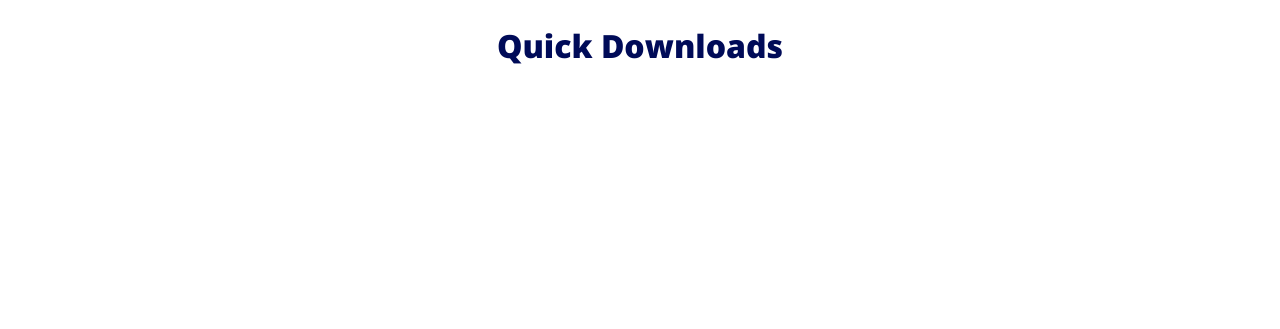
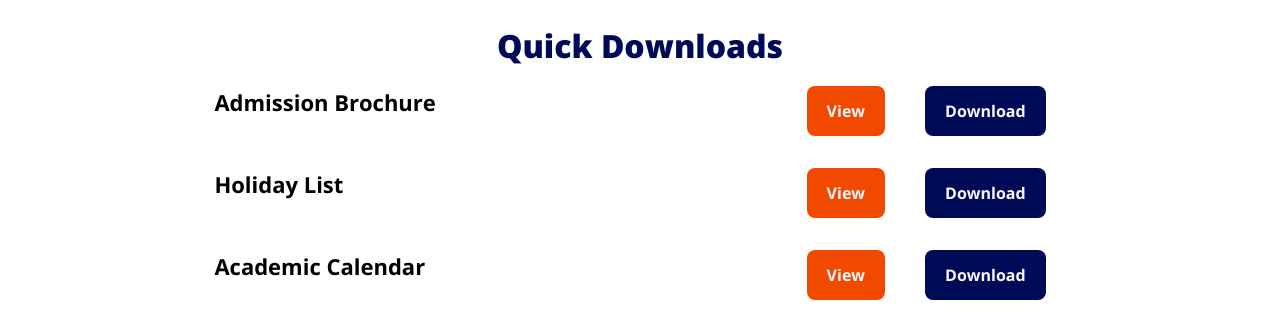
Before and after one commit to PratyushNayak04oct/Ashelles-Public-School, a React (Vite) app: page / in a window 1280 px wide. Shown: the part 5058-5387 px from the top of the page. Before the commit the page ends 5160 px from the top, so only its background shows below. Built offline with nearby package versions, Linux system fonts and the light colour scheme; a web font is replaced by a local one.

Commit message:
Modified Home.jsx

```diff
--- a/src/App.css
+++ b/src/App.css
@@ -191,3 +191,12 @@
     color: white;
     font-family: "Patrick Hand", cursive !important;
   }
+
+  #download-section button{
+      padding: 5px 20px ;
+      margin: 0px 20px ;
+      border-radius: 8px;
+      font-weight: 700;
+      color: #FCF7FF;
+      cursor: pointer ;
+  }
--- a/src/Pages/Home.jsx
+++ b/src/Pages/Home.jsx
@@ -32,6 +32,7 @@ function Home() {
             autoPlay
             muted
             loop
+            loading = "lazy"
             className="absolute top-0 left-0 h-full w-full object-cover"
           >
             <source src={Video} type="video/mp4" />
@@ -232,7 +233,7 @@ function Home() {
             <div className="relative overflow-hidden rounded-lg group cursor-pointer">
               <img src={TalentedTeachers} alt="Journey Image 6" className="h-[240px] w-[320px] object-cover transition-transform duration-500 ease-in-out group-hover:scale-110"/>
 
-              <div className="absolute inset-0 flex items-center justify-center transition-opacity duration-300 bg-[#000a588e]">
+              <div className="absolute inset-0 flex items-center justify-center transition-opacity duration-300 bg-[#000a58b5]">
                 <div className = "h-[100%] w-[100%] flex justify-center items-center">
                     <a href="/gallery" className="text-white font-extrabold text-xl hover:underline">Go to the Gallery</a>
                 </div>
@@ -271,9 +272,31 @@ function Home() {
             <img src={Plane2} alt="" className="h-[120px] w-auto" />
           </div>
         </div>
-        <div className = "mt-8 mb-8">
-            <h1 className = "text-center text-[#000B58] font-extrabold text-[32px]">Quick Downloads</h1>
-            <div className = ""></div>
+        <div className = "mt-8 mb-8" id = "download-section">
+            <h1 className = "text-center text-[#000B58] font-extrabold text-[32px] mb-4">Quick Downloads</h1>
+            <div className = "flex flex-col px-8 gap-8 items-center">
+                <div className = "flex flex-row justify-between h-[50px] w-[70%]">
+                    <h1 className = "text-[22px] font-[700]">Admission Brochure</h1>
+                    <div className = "flex flex-row justify-around">
+                        <button className = "bg-[#F14A00]">View</button>
+                        <button className = "bg-[#000B58]">Download</button>
+                    </div>
+                </div>
+                <div className = "flex flex-row justify-between h-[50px] w-[70%]">
+                    <h1 className = "text-[22px] font-[700]">Holiday List</h1>
+                    <div className = "flex flex-row justify-around">
+                        <button className = "bg-[#F14A00]">View</button>
+                        <button className = "bg-[#000B58]">Download</button>
+                    </div>
+                </div>
+                <div className = "flex flex-row justify-between h-[50px] w-[70%]">
+                    <h1 className = "text-[22px] font-[700]">Academic Calendar</h1>
+                    <div className = "flex flex-row justify-around">
+                        <button className = "bg-[#F14A00]">View</button>
+                        <button className = "bg-[#000B58]">Download</button>
+                    </div>
+                </div>
+            </div>
         </div>
       </div>
     </>
```
